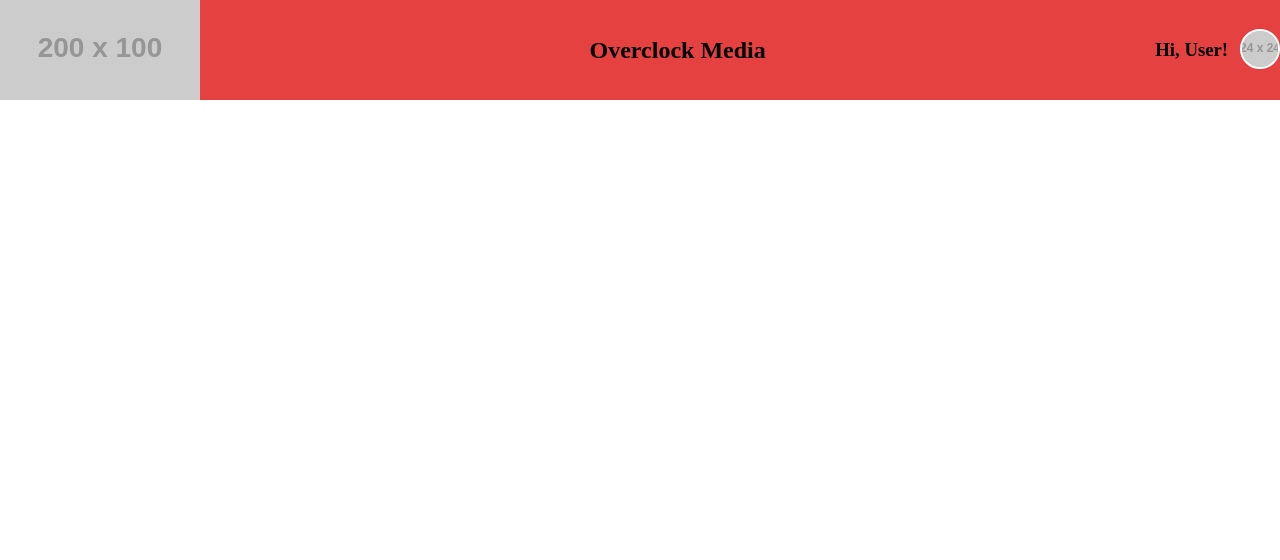
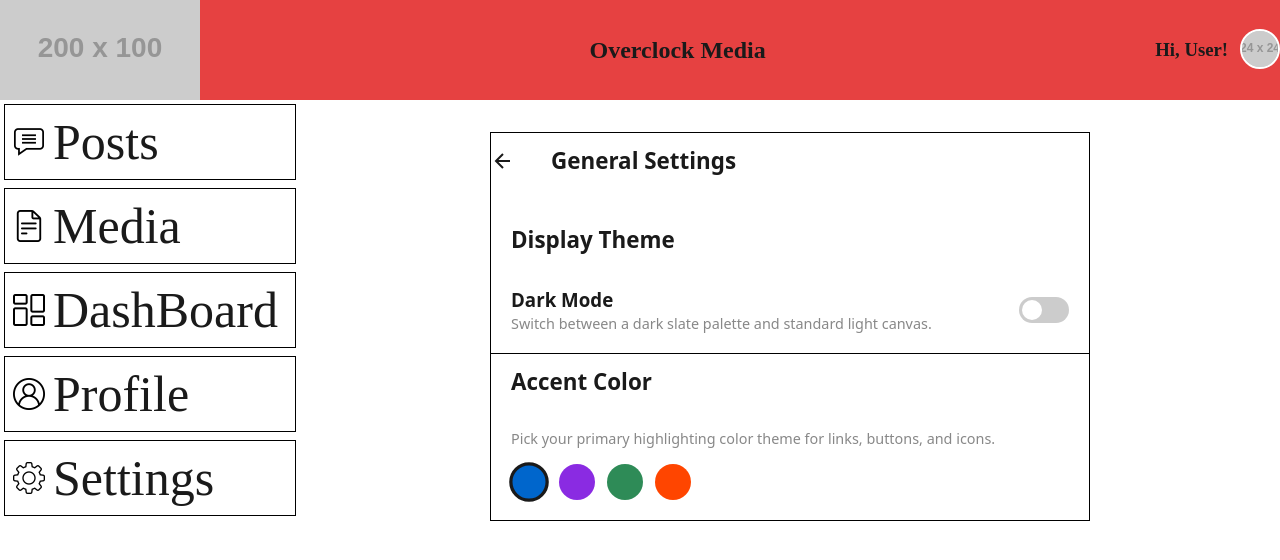
Before and after one commit to OverclockMediaCMS/OverclockMediaCMS, a React (Vite) app: page /settings/general in a window 1280 px wide. Shown: the top 560 px of the page. Built offline with nearby package versions, Linux system fonts and the light colour scheme.

Commit message:
Integrate profile settings

```diff
--- a/src/App.tsx
+++ b/src/App.tsx
@@ -14,6 +14,7 @@ import type { User } from "./models";
 import { useEffect } from "react";
 import { Register } from "./screens/Register";
 import { Login } from "./screens/Login";
+import { GeneralSetting } from "./screens/GeneralSetting";
 
 export default function App(){
   const context = useGlobalContext();
@@ -32,6 +33,7 @@ export default function App(){
             <Route path="/Settings" element={<Settings/>}/>
             <Route path="/Media" element={<Media/>}/>
             <Route path="/Posts" element={<Posts/>}/>
+            <Route path="/settings/general" element={<GeneralSetting/>}/>
             <Route path="/ViewPost/:id" element={<ViewPost/>}/>
           </Route>
         </Route>
--- a/src/models.tsx
+++ b/src/models.tsx
@@ -22,6 +22,8 @@ export interface User {
   LastName: string;
   MobilePhone: number;
   InternalPhone: number;
+  postCount: number;
+  mediaCount: number;
 }
 
 export interface Post {
--- a/src/screens/Profile.tsx
+++ b/src/screens/Profile.tsx
@@ -22,7 +22,9 @@ const Profile = () => {
     Role: '',
     Email: '',
     MobilePhone: '',
-    InternalPhone: ''
+    InternalPhone: '',
+    postCount: 0,
+    mediaCount: 0
   });
 
   const [isEditing, setIsEditing] = useState(false);
@@ -33,14 +35,32 @@ const Profile = () => {
   //Fetch DATA
   useEffect(() => {
     if (user) {
-      setProfileForm({
-        FirstName: user.FirstName || '',
-        LastName: user.LastName || '',
-        Role: user.Role || '',
-        Email: user.Email || '',
-        MobilePhone: user.MobilePhone?.toString() || '-',
-        InternalPhone: user.InternalPhone?.toString() || '-'
-      });
+      fetch(`${API_URL}/users/${user.id}`)
+        .then(res => {
+          if (!res.ok) throw new Error("Couldn't fetch user data");
+          return res.json();
+        })
+        .then(data => {
+          const userData = data?.response || data;
+
+          setProfileForm({
+            FirstName: userData.FirstName || '',
+            LastName: userData.LastName || '',
+            Role: userData.Role || '',
+            Email: userData.Email || '',
+            MobilePhone: userData.MobilePhone?.toString() || '-',
+            InternalPhone: userData.InternalPhone?.toString() || '-',
+            postCount: user!.postCount || 0,
+            mediaCount: user!.mediaCount || 0
+          });
+
+          setUser(userData);
+          setLoading(false);
+        })
+        .catch(err => {
+          console.error("Cannot connect to backend:", err);
+          setLoading(false);
+        });
       setLoading(false);
     } else {
 
@@ -58,7 +78,9 @@ const Profile = () => {
             Role: userData.Role || '',
             Email: userData.Email || '',
             MobilePhone: userData.MobilePhone?.toString() || '-',
-            InternalPhone: userData.InternalPhone?.toString() || '-'
+            InternalPhone: userData.InternalPhone?.toString() || '-',
+            postCount: user!.postCount || 0,
+            mediaCount: user!.mediaCount || 0
           });
 
           setUser(userData);
@@ -162,8 +184,8 @@ const Profile = () => {
                 <span>{profileForm.Role}</span>
               )}
             </div>
-            <div className='row'><span>Number of Post:</span><span>20</span></div>
-            <div className='row'><span>Media upload:</span><span>500</span></div>
+            <div className='row'><span>Number of Post:</span><span>{profileForm.postCount}</span></div>
+            <div className='row'><span>Media upload:</span><span>{profileForm.mediaCount}</span></div>
           </div>
         </section>
 
--- a/src/style/profile.css
+++ b/src/style/profile.css
@@ -1,6 +1,4 @@
 .container {
-  background-color: #ffffff;
-  color: #000000;
   min-height: 100vh;
   display: flex;
   flex-direction: column;
--- a/src/style/settings.css
+++ b/src/style/settings.css
@@ -2,8 +2,6 @@
   max-width: 600px;
   margin: 2rem auto;
   border: 1px solid #000000;
-  background-color: #ffffff;
-  color: #000000;
   font-family: system-ui, -apple-system, sans-serif;
 }
 
@@ -91,3 +89,58 @@
   transform: rotate(-45deg);
   margin-left: 15px;
 }
+
+.slider {
+  position: absolute;
+  cursor: pointer;
+  top: 0;
+  left: 0;
+  right: 0;
+  bottom: 0;
+  background-color: #ccc; /* Gray when off */
+  transition: .4s;
+  border-radius: 34px;
+}
+
+/* The circular knob inside the switch */
+.slider:before {
+  position: absolute;
+  content: "";
+  height: 20px;
+  width: 20px;
+  left: 3px;
+  bottom: 3px;
+  background-color: white;
+  transition: .4s;
+  border-radius: 50%;
+}
+
+.slider.active {
+  background-color: var(--primary-color, #0066cc); /* Uses your primary accent color */
+}
+
+.slider.active:before {
+  transform: translateX(24px);
+}
+
+:root, [data-theme="light"] {
+  --background-canvas: #ffffff;
+  --text-color: #1a1a1a;
+  --card-bg: #f5f5f7;
+  --subtext-color: #666666;
+}
+
+/* Dark Mode */
+[data-theme="dark"] {
+  --background-canvas: #121212d5;
+  --text-color: #ffffff;
+  --card-bg: #1e1e1e;
+  --subtext-color: #aaaaaa;
+}
+
+/* Apply the variables globally */
+body {
+  background-color: var(--background-canvas);
+  color: var(--text-color);
+  transition: background-color 0.3s ease, color 0.3s ease;
+}
```
